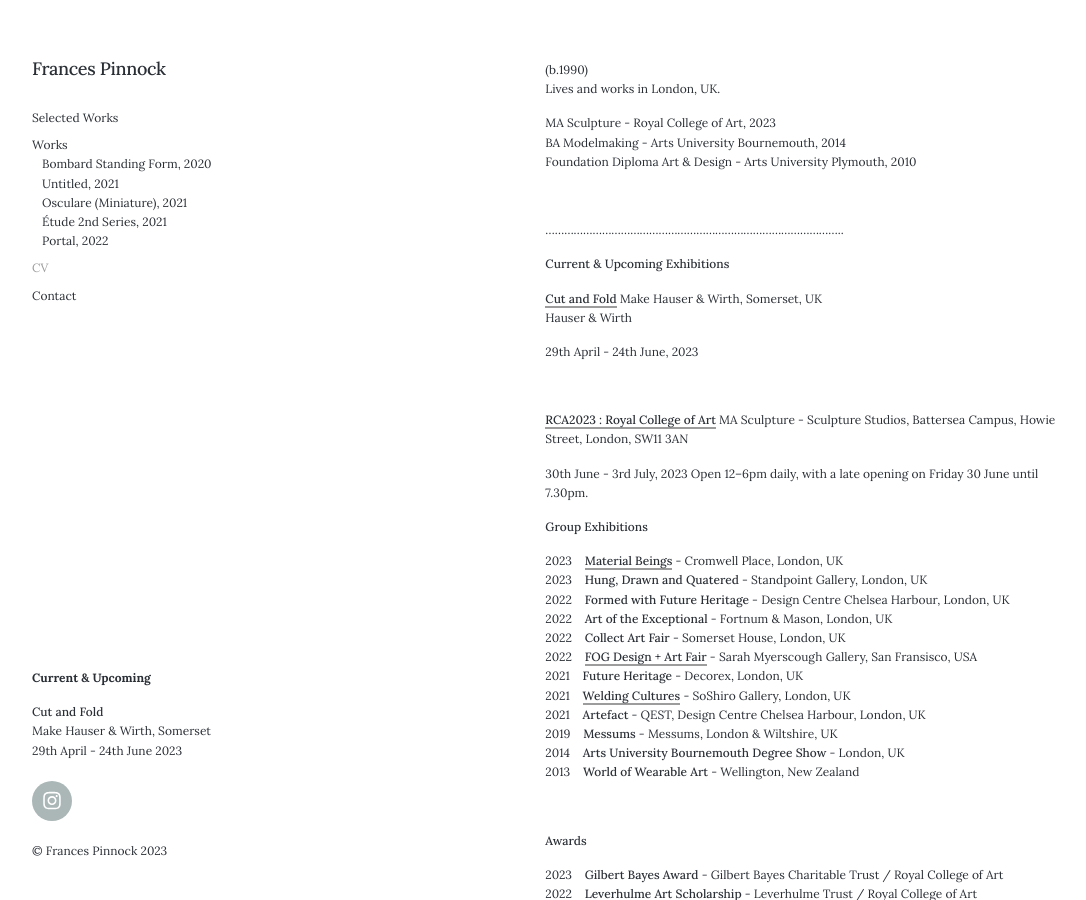
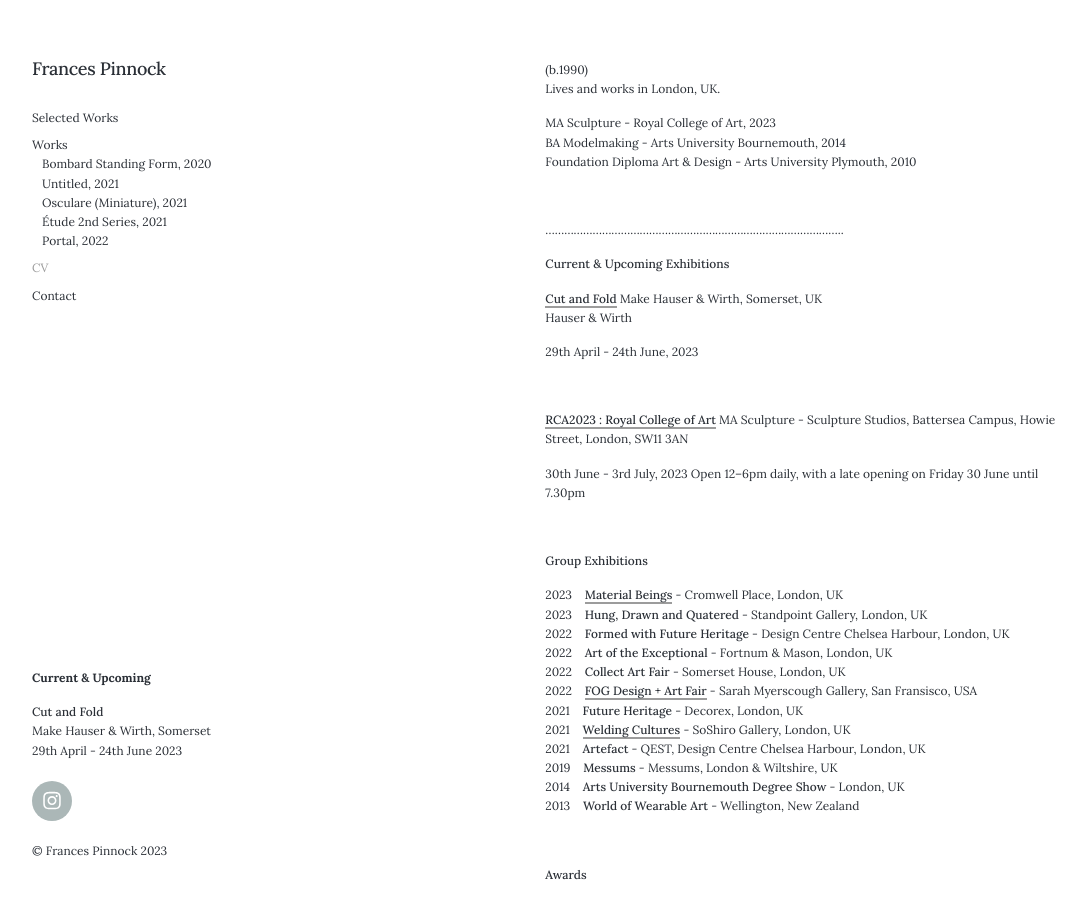
Before and after one commit to francespinnock/francespinnock.github.io, a Jekyll site: the page built from _pages/cv.md, in a window 1280 px wide and 900 px high. Shown: the whole window, without its empty margins (28-1114 px from the left). Built offline with Jekyll 4.4.1, drawn with Linux system fonts in a browser that asks for light colours; nearby versions of some CDN libraries.

Commit message:
Update cv.md

```diff
--- a/_pages/cv.md
+++ b/_pages/cv.md
@@ -34,9 +34,9 @@ Hauser & Wirth
 MA Sculpture - Sculpture Studios, Battersea Campus, Howie Street, London, SW11 3AN
 
 30th June - 3rd July, 2023
-Open 12–6pm daily, with a late opening on Friday 30 June until 7.30pm.
+Open 12–6pm daily, with a late opening on Friday 30 June until 7.30pm
 
-
+<br />
 
 
 
```
